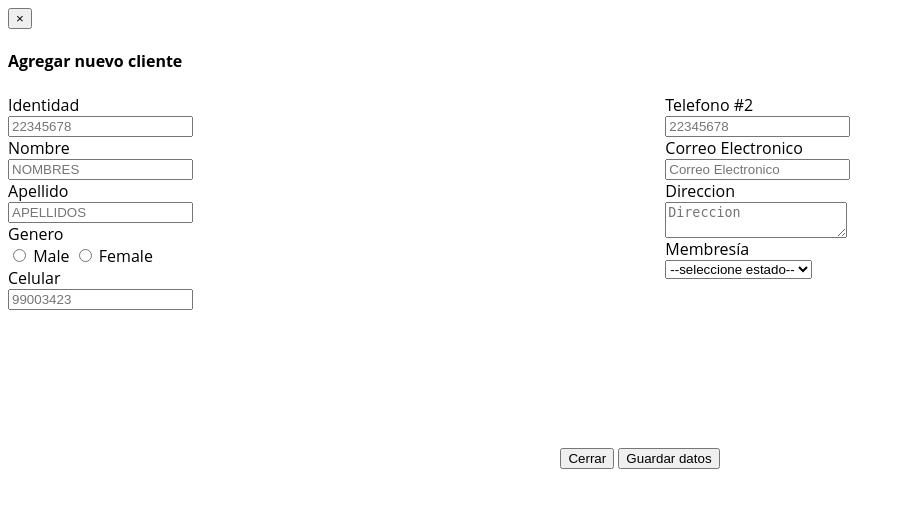
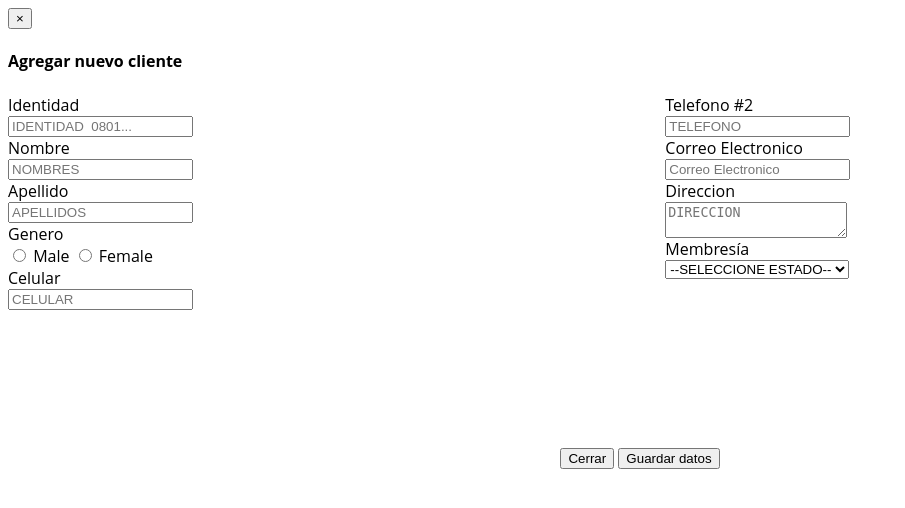
Before and after one commit to kirby1888/bernardofinal, a PHP site: page /bernardo/modal/registro_cliente.php in a window 1280 px wide. Shown: the top 508 px of the page, without its empty margins (0-905 px from the left). Run offline with PHP 8.4, Linux system fonts and the light colour scheme.

Commit message:
subi pantalla de insertar clientes correcta validada

```diff
--- a/modal/registro_cliente.php
+++ b/modal/registro_cliente.php
@@ -20,10 +20,42 @@
 				<div class="col-sm-8">
 			  	 <div class="input-group">
 			  	  <span class="input-group-addon"><i class="glyphicon glyphicon-barcode"></i></span>
-				  <input  type="" class="form-control" id="identidad" name="identidad" placeholder="22345678"   title="min 13 numeros solo"onPaste="return false;"  maxlength="15" autocomplete="off" >
+				  <input  type="" class="form-control" id="identidad" name="identidad" placeholder="Identidad  0801..."   title="Identidad" style="text-transform: uppercase;" onkeypress="return solonumeros(event)" onkeyup="return noespacios()" onPaste="return false;"  maxlength="15" autocomplete="off" >
 				</div>
 			  </div>
 			  </div>
+
+
+			  <script>
+    function solonumeros(e){
+       key = e.keyCode || e.which;
+       tecla = String.fromCharCode(key).toLowerCase();
+       letras = " 1234567890";
+       especiales = "8-37-39-46";
+
+       tecla_especial = false
+       for(var i in especiales){
+            if(key == especiales[i]){
+                tecla_especial = true;
+                break;
+            }
+        }
+        if(letras.indexOf(tecla)==-1 && !tecla_especial){
+            return false;
+        }
+    }
+</script>
+
+     <script type="text/javascript">
+      function noespacios(){
+		orig=document.guardar_usuario.identidad.value;
+		nuev=orig.split(' ');
+		nuev=nuev.join('');
+		document.guardar_usuario.identidad.value=nuev;
+		if(nuev=orig.split(' ').length>=2);
+	                   }
+
+    </script>
 
 
 			  <div class="form-group">
@@ -31,7 +63,7 @@
 				<div class="col-sm-8">
 			  	 <div class="input-group">
 			  	  <span class="input-group-addon"><i class="glyphicon glyphicon-user"></i></span>
-				  <input title="nombre" type="text" class="form-control" id="nombre" name="nombre" placeholder="Nombres" style="text-transform: uppercase;" onkeypress="return soloLetras(event)" maxlength="70" onPaste="return false;" autocomplete="off" required>
+				  <input title="nombre" type="text" class="form-control" id="nombre" name="nombre" placeholder="Nombres" style="text-transform: uppercase;" onkeypress="return soloLetras(event)" onkeyup=" return unespacio()" maxlength="70" onPaste="return false;" autocomplete="off" required>
 				</div>
 			  </div>
 			  </div>
@@ -55,6 +87,20 @@
             return false;
         }
     }
+
+function unespacio(){
+		orig=document.guardar_usuario.nombre.value;
+		nuev=orig.split('  ');
+		nuev=nuev.join(' ');
+		document.guardar_usuario.nombre.value=nuev;
+		if(nuev=orig.split(' ').length>=2);
+	}
+
+
+function unosolo() {
+	while(nombre.value.match(/\s\s/)) nombre.value = nombre.value.replace('  ', ' ');
+}
+
 </script>
 
 
@@ -66,29 +112,24 @@
 				<div class="col-sm-8">
 			  	 <div class="input-group">
 			  	  <span class="input-group-addon"><i class="glyphicon glyphicon-user"></i></span>
-				  <input  type="text" class="form-control" id="apellido" name="apellido" placeholder="Apellidos" pattern="[a-zA-Z0-9]{2,64}" title="Usuario" style="text-transform: uppercase;" onkeypress="return soloLetras(event)"  onPaste="return false;"  maxlength="15" autocomplete="off">
+				  <input  type="text" onkeyup="return unespacio1()" class="form-control" id="apellido" name="apellido" placeholder="Apellidos" pattern="[a-zA-Z0-9]{2,64}" title="Usuario" style="text-transform: uppercase;" onkeypress="return soloLetras(event)"  onPaste="return false;"  maxlength="15" autocomplete="off">
 				</div>
 			  </div>
 			  </div>
-			  		  <script>
-    function soloLetras(e){
-       key = e.keyCode || e.which;
-       tecla = String.fromCharCode(key).toLowerCase();
-       letras = " áéíóúabcdefghijklmnñopqrstuvwxyz";
-       especiales = "8-37-39-46";
+ <script>
+function unespacio1(){
+		orig=document.guardar_usuario.apellido.value;
+		nuev=orig.split('  ');
+		nuev=nuev.join(' ');
+		document.guardar_usuario.apellido.value=nuev;
+		if(nuev=orig.split(' ').length>=2);
+	}
 
-       tecla_especial = false
-       for(var i in especiales){
-            if(key == especiales[i]){
-                tecla_especial = true;
-                break;
-            }
-        }
 
-        if(letras.indexOf(tecla)==-1 && !tecla_especial){
-            return false;
-        }
-    }
+function unosolo() {
+	while(apellido.value.match(/\s\s/)) apellido.value = apellido.value.replace('  ', ' ');
+}
+
 </script>
 
 	   <div class="form-group">
@@ -109,11 +150,22 @@
 				<div class="col-sm-8">
 			  	 <div class="input-group">
 			  	  <span class="input-group-addon"><i class="glyphicon glyphicon-phone"></i></span>
-				  <input  type="tel" class="form-control" id="celular" name="celular" placeholder="99003423" pattern="^[9|8|3]\d{7}$"  title="min 8 numeros solo" style="text-transform: uppercase;"  onPaste="return false;"  maxlength="8" autocomplete="off" required>
+				  <input  type="tel" class="form-control" id="celular" name="celular" placeholder="Celular " pattern="^[9|8|3]\d{7}$"  title="min 8 numeros solo" style="text-transform: uppercase;"  onPaste="return false;"  maxlength="11" autocomplete="off" onkeyup="return noespacios1()" onkeypress="return solonumeros(event)" required>
 
 				</div>
 			  </div>
 			  </div>
+
+	<script type="text/javascript">
+      function noespacios1(){
+		orig=document.guardar_usuario.celular.value;
+		nuev=orig.split(' ');
+		nuev=nuev.join('');
+		document.guardar_usuario.celular.value=nuev;
+		if(nuev=orig.split(' ').length>=2);
+	                   }
+
+    </script>
 
 
 
@@ -131,28 +183,51 @@
 				<div class="col-sm-8">
 			  	 <div class="input-group">
 			  	  <span class="input-group-addon"><i class="glyphicon glyphicon-phone-alt"></i></span>
-				  <input  type="tel" class="form-control" id="telefono" name="telefono" placeholder="22345678" pattern="^[9
-				  |8|3|2]\d{7}$"  title="min 8 numeros solo" style="text-transform: uppercase;"  onPaste="return false;"  maxlength="8" autocomplete="off" required>
+				  <input  type="tel" class="form-control" id="telefono" name="telefono" placeholder="Telefono" pattern="^[9
+				  |8|3|2]\d{7}$"  title="min 8 numeros solo" style="text-transform: uppercase;"  onPaste="return false;"  maxlength="15" autocomplete="off" required onkeyup="return noespacios2()" onkeypress="return solonumeros(event)">
 				</div>
 			  </div>
 			  </div>
+	<script type="text/javascript">
+      function noespacios2(){
+		orig=document.guardar_usuario.telefono.value;
+		nuev=orig.split(' ');
+		nuev=nuev.join('');
+		document.guardar_usuario.telefono.value=nuev;
+		if(nuev=orig.split(' ').length>=2);
+	                   }
 
+    </script>
 			  <div class="form-group">
 				<label for="correo_electronico" class="col-sm-3 control-label">Correo Electronico</label>
 				 <div class="col-sm-8">
 			  	  <div class="input-group">
 			  	   <span class="input-group-addon"><i class="glyphicon glyphicon-envelope"></i></span>
-				    <input title="E-mail" type="email" class="form-control" id="correo_electronico" name="correo_electronico" placeholder="Correo Electronico" maxlength="100" onPaste="return false;" required autocomplete="off">
+				    <input title="E-mail" type="text" class="form-control" id="correo_electronico" name="correo_electronico" onkeyup="return noespacios3()" placeholder="Correo Electronico" maxlength="80" onPaste="return false;" required autocomplete="off">
 					</div>
 				  </div>
 				</div>
+
+	<script type="text/javascript">
+      function noespacios3(){
+		orig=document.guardar_usuario.correo_electronico.value;
+		nuev=orig.split(' ');
+		nuev=nuev.join('');
+		document.guardar_usuario.correo_electronico.value=nuev;
+		if(nuev=orig.split(' ').length>=2);
+	      }
+
+    </script>
+
+
+
 
 			  <div class="form-group">
 			   <label for="direccion" class="col-sm-3 control-label">Direccion</label>
 				<div class="col-sm-8">
 			  	 <div class="input-group">
 			  	  <span class="input-group-addon"><i class="glyphicon glyphicon-list-alt"></i></span>
-				  <textarea input  class="form-control" id="direccion" name="direccion" placeholder="Direccion" pattern="[a-zA-Z0-9]{2,64}" title="Usuario"   onPaste="return false;"  maxlength="200" autocomplete="off"></textarea>
+				  <textarea input  class="form-control" style="text-transform: uppercase;" id="direccion" name="direccion" placeholder="Direccion" pattern="[a-zA-Z0-9]{2,64}" title="Usuario"   onPaste="return false;"  maxlength="15" autocomplete="off"></textarea>
 				</div>
 			  </div>
 			  </div>
@@ -165,10 +240,10 @@
 			 <label for="membresia" class="col-sm-3 control-label">Membresía</label>
 			   <div class="col-sm-8">
 		  		<div class="input-group">
-		  		<select name="membresia"  id="membresia"class="form-control">
-			<option value="-1">--seleccione estado--</option>
-			<option value="si">si</option>
-			<option value="no">no</option>
+		  		<select name="membresia" style="text-trandform: uppercase;"  id="membresia"class="form-control">
+			<option value="-1">--SELECCIONE ESTADO--</option>
+			<option value="si">SI</option>
+			<option value="no">NO</option>
 
 		</select>
 				</div>
```
